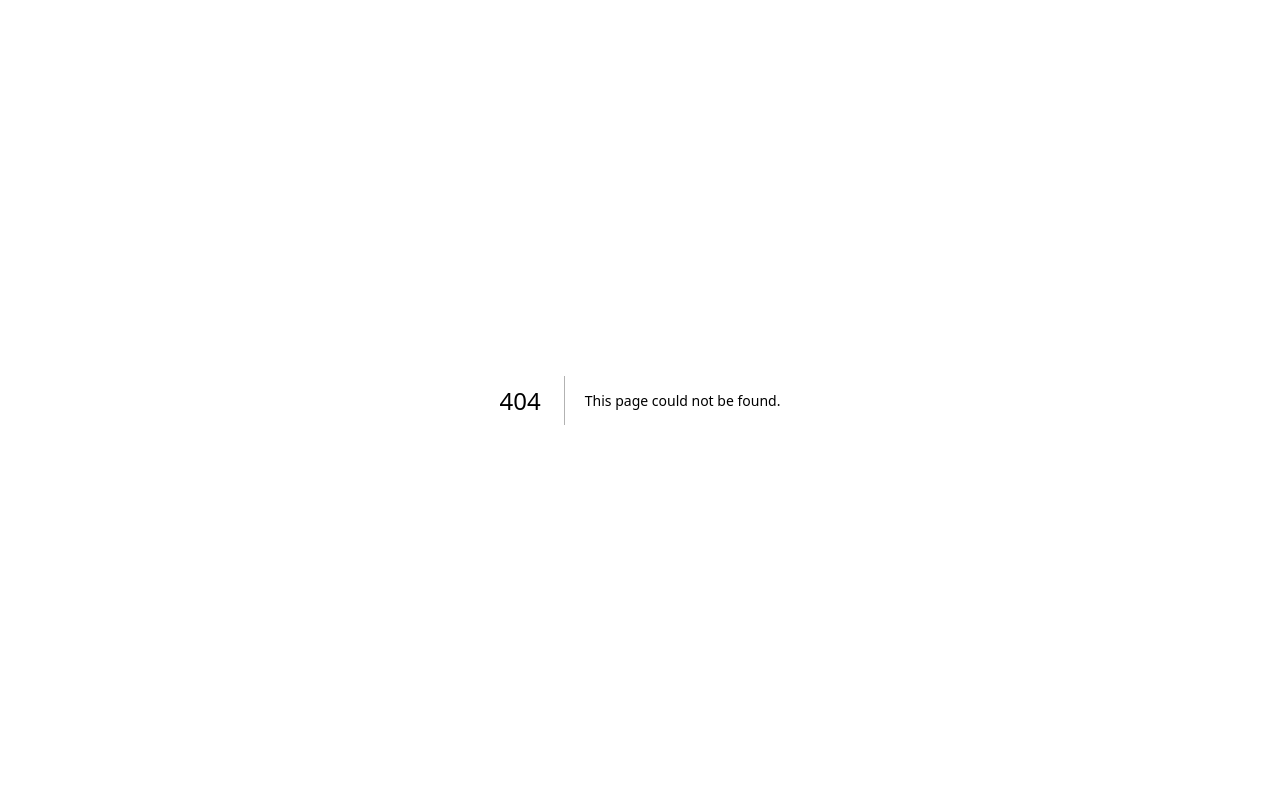
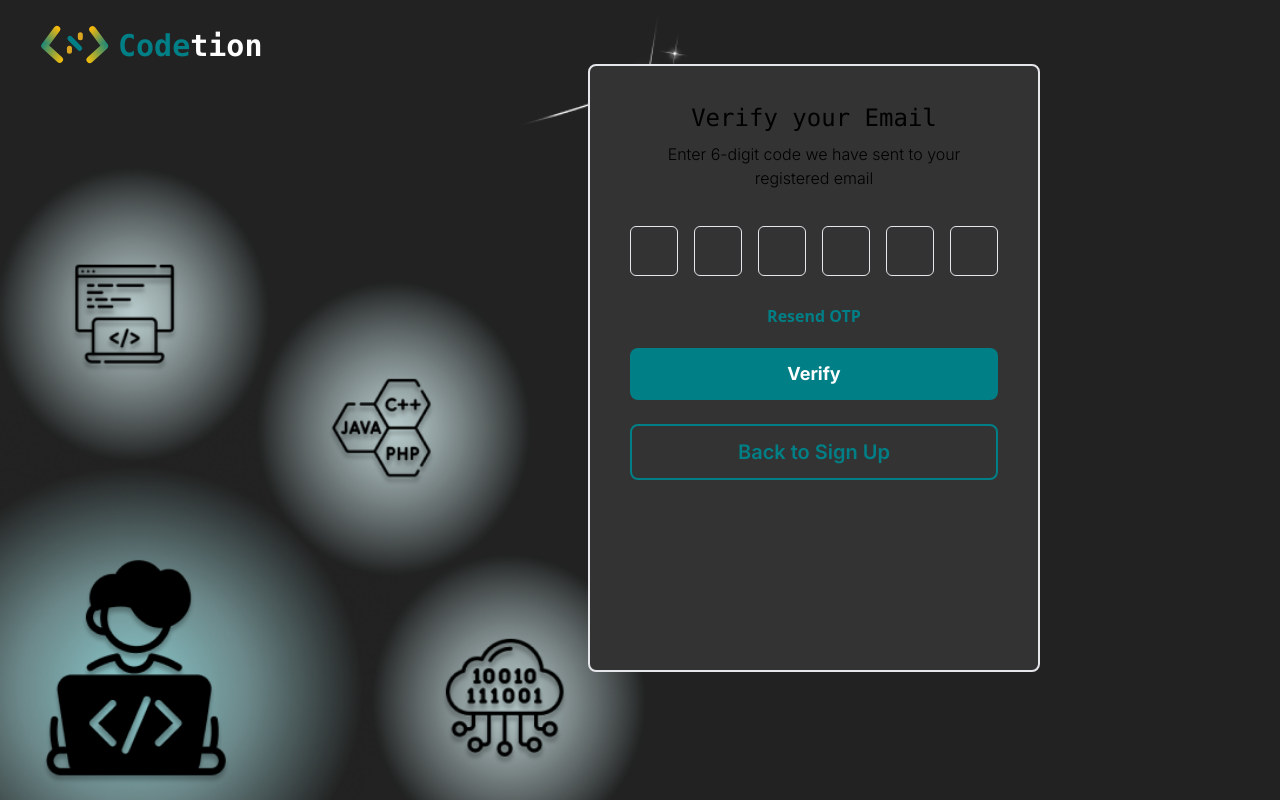
Before and after one commit to AVtheking/CODETION, a Next.js app: page /verify_email in a window 1280 px wide. Before the commit this address had no page. Built offline with nearby package versions, Linux system fonts and the light colour scheme.

Commit message:
verify email screen done

```diff
--- /dev/null
+++ b/src/app/Components/OtpInput.tsx
@@ -0,0 +1,80 @@
+import { useEffect, useRef, useState } from "react";
+
+/**
+ * OtpInput is a component that renders a set of input fields for OTP (One Time Password) entry.
+ * @param {Object} props - The properties that define the behavior of the OtpInput component.
+ * @param {number} props.numberOfDigits - The number of digits in the OTP.
+ * @param {function} props.onOtpComplete - The function to call when the OTP is completely entered.
+ * @returns {JSX.Element} The rendered OtpInput component.
+ */
+export const OtpInput = ({
+  numberOfDigits,
+  onOtpComplete,
+}: {
+  numberOfDigits: number;
+  onOtpComplete: (otp: string) => void;
+}) => {
+  // State to hold the OTP digits
+  const [otp, setOtp] = useState<string[]>(new Array(numberOfDigits).fill(""));
+
+  // Ref to hold the OTP input fields
+  const otpBoxRefrence = useRef<HTMLInputElement[]>([]);
+
+  // Effect to call onOtpComplete when all OTP fields are filled
+  useEffect(() => {
+    if (!otp.includes("")) {
+      onOtpComplete(otp.join(""));
+    }
+  }, [otp, onOtpComplete]);
+
+  /**
+   * Handles the change event on the OTP input fields.
+   * @param {string} value - The new value of the input field.
+   * @param {number} index - The index of the input field in the OTP array.
+   */
+  const handleChange = (value: string, index: number) => {
+    let newArr = [...otp];
+    newArr[index] = value;
+    setOtp(newArr);
+    if (value && index < numberOfDigits - 1) {
+      otpBoxRefrence.current[index + 1]?.focus();
+    }
+  };
+
+  /**
+   * Handles the key up event on the OTP input fields.
+   * @param {React.KeyboardEvent<HTMLInputElement>} e - The key up event.
+   * @param {number} index - The index of the input field in the OTP array.
+   */
+  const handleBackspaceAndKey = (
+    e: React.KeyboardEvent<HTMLInputElement>,
+    index: number
+  ) => {
+    if (e.key === "Backspace" && index > 0) {
+      otpBoxRefrence.current[index - 1]?.focus();
+    } else if (e.key === "ArrowLeft" && index > 0) {
+      otpBoxRefrence.current[index - 1]?.focus();
+    } else if (e.key === "ArrowRight" && index < numberOfDigits - 1) {
+      otpBoxRefrence.current[index + 1]?.focus();
+    } else if (e.keyCode >= 48 && e.keyCode <= 57 && index < numberOfDigits - 1)
+      otpBoxRefrence.current[index]?.focus();
+  };
+
+  return (
+    <div className="flex bg-authContainer items-center gap-4">
+      {otp.map((digit, index) => (
+        <input
+          key={index}
+          value={digit}
+          maxLength={1}
+          onChange={(e) => handleChange(e.target.value, index)}
+          onKeyUp={(e) => handleBackspaceAndKey(e, index)}
+          ref={(reference) =>
+            reference && (otpBoxRefrence.current[index] = reference)
+          }
+          className={`border w-12 h-auto text-white p-3 rounded-md block bg-transparent focus:border-2 focus:outline-none appearance-none`}
+        />
+      ))}
+    </div>
+  );
+};
--- /dev/null
+++ b/src/app/verify_email/page.tsx
@@ -0,0 +1,42 @@
+"use client";
+import Image from "next/image";
+import logo from "../../../public/logo.svg";
+import Button from "../Components/Button";
+import { OtpInput } from "../Components/OtpInput";
+export default function Verify() {
+  const handleOtpComplete = (otp: string) => {
+    console.log(otp);
+  };
+  return (
+    <div className="flex h-full w-full  bg-backgroundColor bg-[url('../../public/bg.png')] bg-cover">
+      <div className="ml-10 mt-6 items-start   flex flex-row">
+        <Image src={logo} alt="logo" width={70} height={70} />
+        <h1 className="text-3xl items-center ml-2 mt-1 font-mono font-semibold">
+          <span className="text-headingColor">Code</span>
+          <span className="text-white">tion</span>
+        </h1>
+      </div>
+      <div className=" flex flex-col  ml-auto mr-60 mb-32 px-10 mt-16 h-auto  bg-authContainer rounded-lg border-2">
+        <div className=" flex  flex-col justify-center px-8  py-9  items-center w-full ">
+          <h1 className="text-2xl  pb-2 font-mono">Verify your Email</h1>
+          <p className="text-center font-light">
+            Enter 6-digit code we have sent to your
+            <br /> registered email
+          </p>
+        </div>
+        <OtpInput numberOfDigits={6} onOtpComplete={handleOtpComplete} />
+        <div className=" ml-auto mr-auto mb-5 font-sans font-bold pt-7  text-headingColor">
+          Resend OTP
+        </div>
+        <Button buttonText={"Verify"} />
+        <div className="flex justify-center w-full ">
+          <button className="flex justify-center items-center border-2  border-headingColor rounded-lg  py-3 w-full">
+            <span className="text-xl font-semibold   text-headingColor">
+              Back to Sign Up
+            </span>
+          </button>
+        </div>
+      </div>
+    </div>
+  );
+}
```
